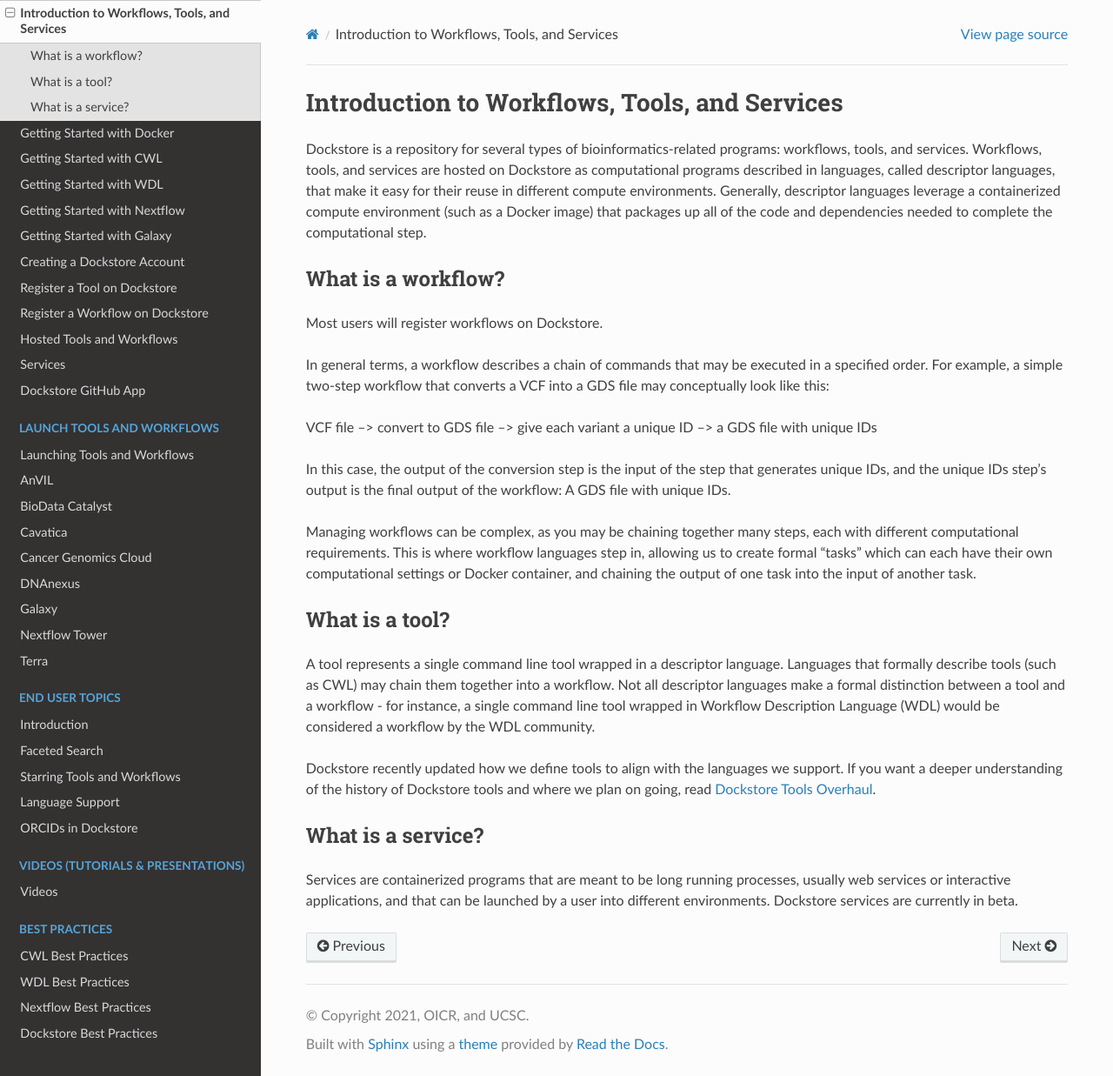
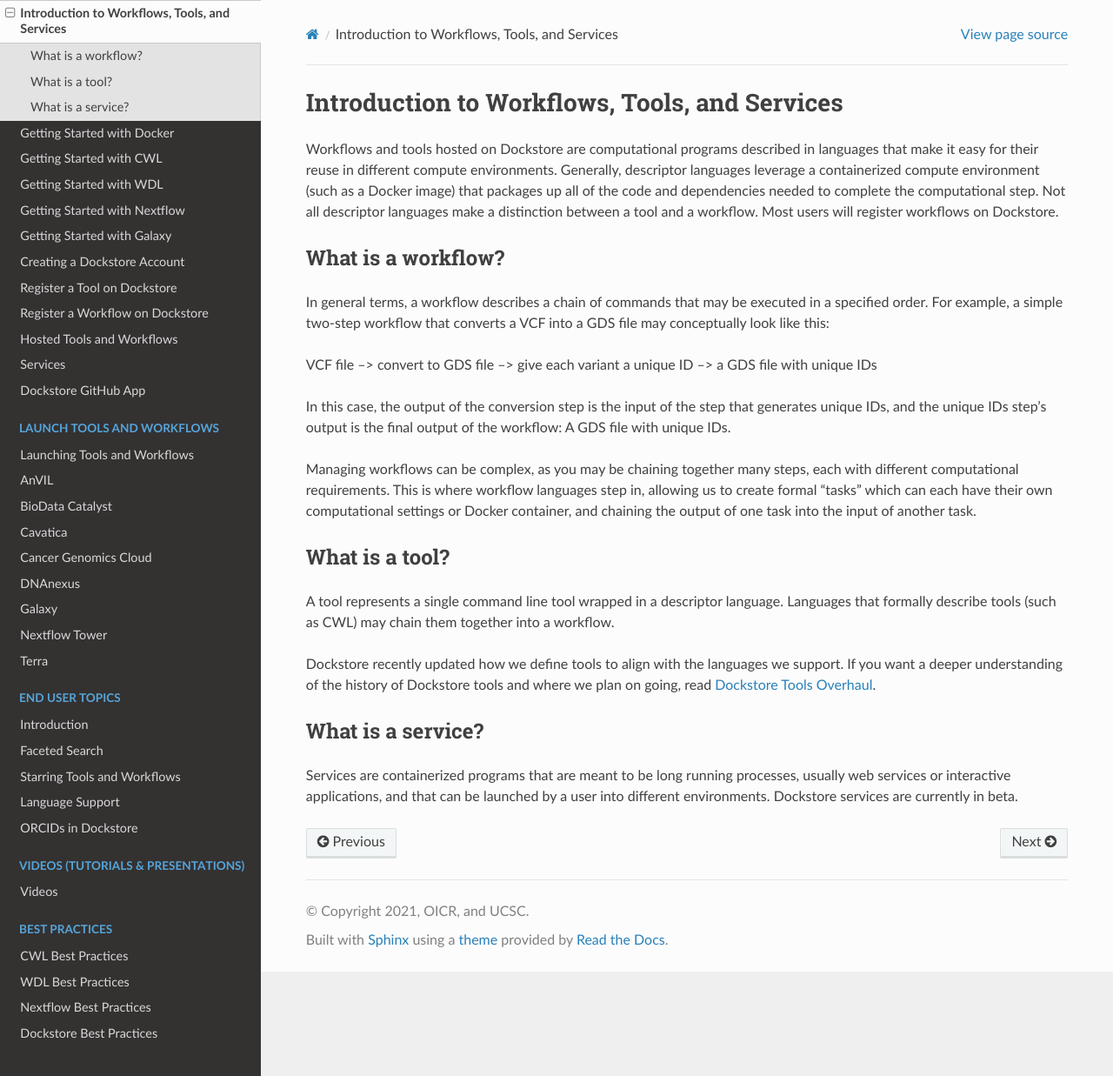
Before and after one commit to dockstore/dockstore-documentation, a Sphinx documentation site: the page built from docs/getting-started/intro-to-dockstore-tools-and-workflows.rst, in a window 1280 px wide and 1237 px high. Shown: the whole window at 87% size. Built offline with Sphinx 7.4.7 and the Read the Docs theme 2.0.0, drawn with Linux system fonts in a browser that asks for light colours.

Commit message:
Revert "Reorg of 1st paragraph (will revert commit if rejected)"
This reverts commit 4bd01aa3fd7c24b0c925838a7b2d30c1723a1cd7.

```diff
--- a/docs/getting-started/intro-to-dockstore-tools-and-workflows.rst
+++ b/docs/getting-started/intro-to-dockstore-tools-and-workflows.rst
@@ -1,12 +1,10 @@
 Introduction to Workflows, Tools, and Services
 ==============================================
 
-Dockstore is a repository for several types of bioinformatics-related programs: workflows, tools, and services. Workflows, tools, and services are hosted on Dockstore as computational programs described in languages, called descriptor languages, that make it easy for their reuse in different compute environments. Generally, descriptor languages leverage a containerized compute environment (such as a Docker image) that packages up all of the code and dependencies needed to complete the computational step.
+Workflows and tools hosted on Dockstore are computational programs described in languages that make it easy for their reuse in different compute environments. Generally, descriptor languages leverage a containerized compute environment (such as a Docker image) that packages up all of the code and dependencies needed to complete the computational step. Not all descriptor languages make a distinction between a tool and a workflow. Most users will register workflows on Dockstore.
 
 What is a workflow?
 -------------------
-
-Most users will register workflows on Dockstore.
 
 In general terms, a workflow describes a chain of commands that may be executed in a specified order. For example, a simple two-step workflow that converts a VCF into a GDS file may conceptually look like this:
 
@@ -18,7 +16,7 @@
 
 What is a tool?
 ---------------
-A tool represents a single command line tool wrapped in a descriptor language. Languages that formally describe tools (such as CWL) may chain them together into a workflow. Not all descriptor languages make a formal distinction between a tool and a workflow - for instance, a single command line tool wrapped in Workflow Description Language (WDL) would be considered a workflow by the WDL community.
+A tool represents a single command line tool wrapped in a descriptor language.  Languages that formally describe tools (such as CWL) may chain them together into a workflow.
 
 Dockstore recently updated how we define tools to align with the languages we support. If you want a deeper understanding of the history of Dockstore tools and where we plan on going, read :doc:`Dockstore Tools Overhaul </../advanced-topics/dockstore-tools-overhaul>`.
 
```
